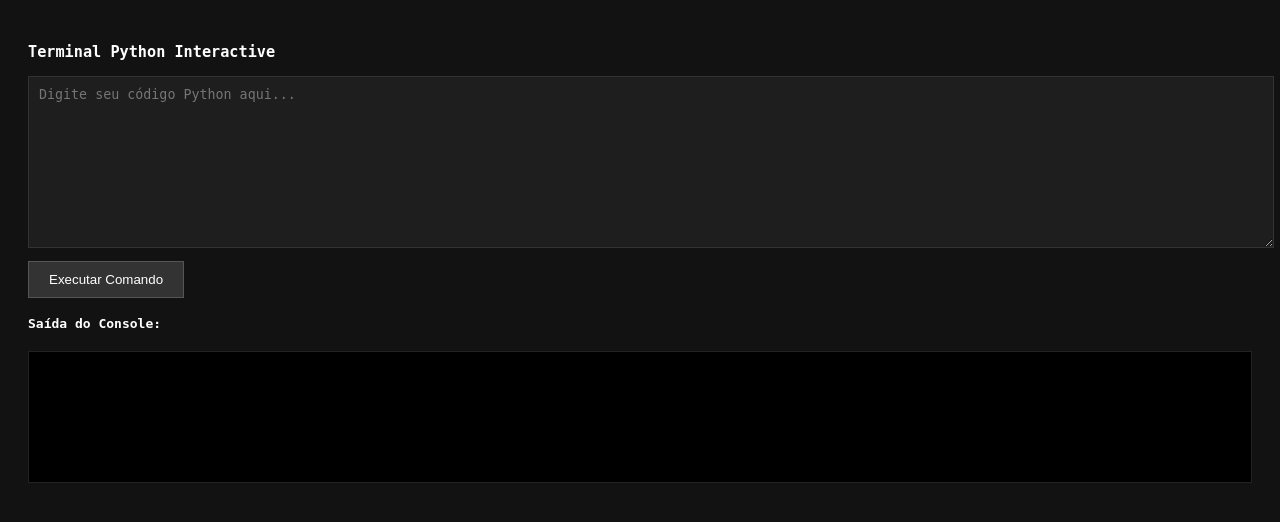
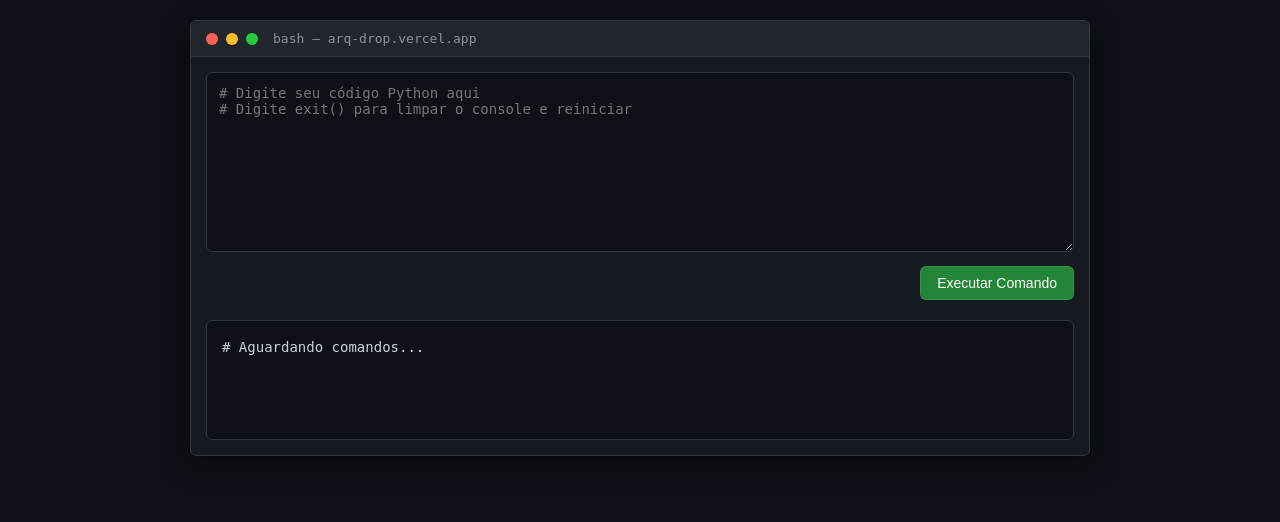
Before and after one commit to SandStormy-pxl/ArqDrop, a Django app: page /painel/ in a window 1280 px wide. Shown: the top 522 px of the page. Run offline with Django 5.2, Linux system fonts and the light colour scheme.

Commit message:
Atualizar o painel.html

```diff
--- a/gerenciador/templates/gerenciador/painel.html
+++ b/gerenciador/templates/gerenciador/painel.html
@@ -2,64 +2,83 @@
 <html lang="pt-br">
 <head>
     <meta charset="UTF-8">
-    <title>Django Terminal Panel</title>
+    <meta name="viewport" content="width=device-width, initial-scale=1.0">
+    <title>Console Python Interativo</title>
     <style>
-        body { background-color: #121212; color: #fff; font-family: monospace; padding: 20px; }
-        textarea { width: 100%; height: 150px; background: #1e1e1e; color: #00ff00; border: 1px solid #333; padding: 10px; font-family: monospace; }
-        button { background: #333; color: #fff; border: 1px solid #555; padding: 10px 20px; cursor: pointer; margin-top: 10px; }
-        button:hover { background: #444; }
-        #console-log { background: #000; border: 1px solid #222; padding: 15px; margin-top: 20px; min-height: 100px; white-space: pre-wrap; color: #ffffff; }
+        * { box-sizing: border-box; margin: 0; padding: 0; }
+        body { background-color: #0d1117; color: #c9d1d9; font-family: 'Fira Code', monospace, sans-serif; padding: 20px; }
+        .terminal-container { max-width: 900px; margin: 0 auto; background: #161b22; border: 1px solid #30363d; border-radius: 6px; overflow: hidden; box-shadow: 0 8px 24px rgba(0,0,0,0.5); }
+        .terminal-header { background: #21262d; padding: 10px 15px; border-bottom: 1px solid #30363d; display: flex; align-items: center; }
+        .buttons { display: flex; gap: 8px; margin-right: 15px; }
+        .btn-dot { width: 12px; height: 12px; border-radius: 50%; }
+        .btn-r { background: #ff5f56; } .btn-y { background: #ffbd2e; } .btn-g { background: #27c93f; }
+        .terminal-title { font-size: 13px; color: #8b949e; }
+        .terminal-body { padding: 15px; }
+        textarea { width: 100%; height: 180px; background: #0d1117; color: #58a6ff; border: 1px solid #30363d; border-radius: 6px; padding: 12px; font-family: inherit; font-size: 14px; resize: vertical; outline: none; }
+        textarea:focus { border-color: #58a6ff; }
+        .controls { display: flex; justify-content: flex-end; margin-top: 10px; }
+        button { background: #238636; color: #ffffff; border: 1px solid rgba(240,246,252,0.1); border-radius: 6px; padding: 8px 16px; font-size: 14px; font-weight: 500; cursor: pointer; transition: background 0.2s; }
+        button:hover { background: #2ea043; }
+        .console-output { margin-top: 20px; background: #0d1117; border: 1px solid #30363d; border-radius: 6px; padding: 15px; min-height: 120px; font-size: 14px; line-height: 1.6; white-space: pre-wrap; word-break: break-all; }
+        .status-erro { color: #f85149; }
+        .status-sucesso { color: #56d364; }
     </style>
 </head>
 <body>
 
-    <h3>Terminal Python Interactive</h3>
-    <textarea id="codigo-python" placeholder="Digite seu código Python aqui..."></textarea>
-    <br>
-    <button onclick="processarEEnviarCodigo()">Executar Comando</button>
-
-    <h4>Saída do Console:</h4>
-    <div id="console-log"></div>
+    <div class="terminal-container">
+        <div class="terminal-header">
+            <div class="buttons">
+                <div class="btn-dot btn-r"></div>
+                <div class="btn-dot btn-y"></div>
+                <div class="btn-dot btn-g"></div>
+            </div>
+            <div class="terminal-title">bash — arq-drop.vercel.app</div>
+        </div>
+        <div class="terminal-body">
+            <textarea id="codigo-python" placeholder="# Digite seu código Python aqui&#10;# Digite exit() para limpar o console e reiniciar"></textarea>
+            <div class="controls">
+                <button onclick="processarEEnviarCodigo()">Executar Comando</button>
+            </div>
+            <div id="console-log" class="console-output"># Aguardando comandos...</div>
+        </div>
+    </div>
 
     <script>
         async function processarEEnviarCodigo() {
-            const campoCodigo = document.getElementById('codigo-python').value;
+            const campoCodigo = document.getElementById('codigo-python').value.trim();
             const consoleLog = document.getElementById('console-log');
 
-            // Limpa o console antes de rodar
-            consoleLog.innerText = "Processando...";
+            if (!campoCodigo) return;
 
-            // Divide o código em linhas para analisar se existem inputs
+            // Se o comando for exit(), limpa a tela localmente sem submeter ao servidor
+            if (campoCodigo === 'exit()' || campoCodigo === 'exit') {
+                document.getElementById('codigo-python').value = '';
+                consoleLog.className = "console-output";
+                consoleLog.innerText = "# Console reiniciado.";
+                return;
+            }
+
+            consoleLog.className = "console-output";
+            consoleLog.innerText = "Executando no servidor...";
+
             const linhas = campoCodigo.split('\n');
             const listaRespostas = [];
-
-            // Expressão regular para detectar chamadas de input()
             const regexInput = /input\s*\((.*?)\)/;
 
             for (let i = 0; i < linhas.length; i++) {
-                const linha = linhas[i];
-
-                // Se a linha contiver um comando input(), o JS intercepta
-                if (regexInput.test(linha)) {
-                    // Extrai o texto de dentro do input("texto") se houver
-                    const match = linha.match(regexInput);
-                    const promptTexto = match[1] ? match[1].replace(/['"]/g, '') : "Digite a entrada para o Python:";
-
-                    // Abre a janela interativa no navegador para o usuário responder
+                if (regexInput.test(linhas[i])) {
+                    const match = linhas[i].match(regexInput);
+                    const promptTexto = match[1] ? match[1].replace(/['"]/g, '') : "Entrada requisitada:";
                     const respostaUsuario = prompt(promptTexto);
-
-                    // Adiciona a resposta na lista que será enviada ao Django
                     listaRespostas.push(respostaUsuario || "");
                 }
             }
 
-            // Envia os dados estruturados via POST para a View do Django
             try {
-                const response = await fetch('/executar-codigo/', { // Substitua pela URL da sua view
+                const response = await fetch('/executar-codigo/', {
                     method: 'POST',
-                    headers: {
-                        'Content-Type': 'application/json',
-                    },
+                    headers: { 'Content-Type': 'application/json' },
                     body: JSON.stringify({
                         codigo: campoCodigo,
                         respostas: listaRespostas
@@ -68,15 +87,17 @@
 
                 const dados = await response.json();
 
-                // Exibe o resultado do print() ou o erro do Python na tela
                 if (dados.erro) {
-                    consoleLog.innerText = `Erro Python:\n${dados.erro}`;
+                    consoleLog.className = "console-output status-erro";
+                    consoleLog.innerText = `[Erro do Sistema]:\n${dados.erro}`;
                 } else {
-                    consoleLog.innerText = dados.saida || "Código executado com sucesso (sem saídas de texto).";
+                    consoleLog.className = "console-output status-sucesso";
+                    consoleLog.innerText = dados.saida || "Comando executado sem retorno de texto.";
                 }
 
             } catch (erroRede) {
-                consoleLog.innerText = `Erro de comunicação com o servidor: ${erroRede}`;
+                consoleLog.className = "console-output status-erro";
+                consoleLog.innerText = `Erro de comunicação: ${erroRede}`;
             }
         }
     </script>
```
